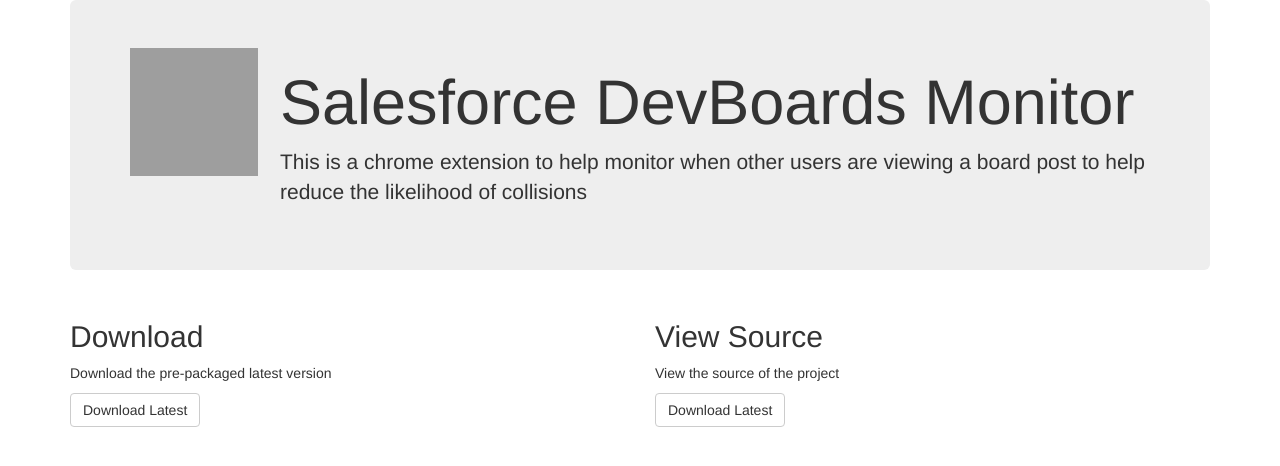
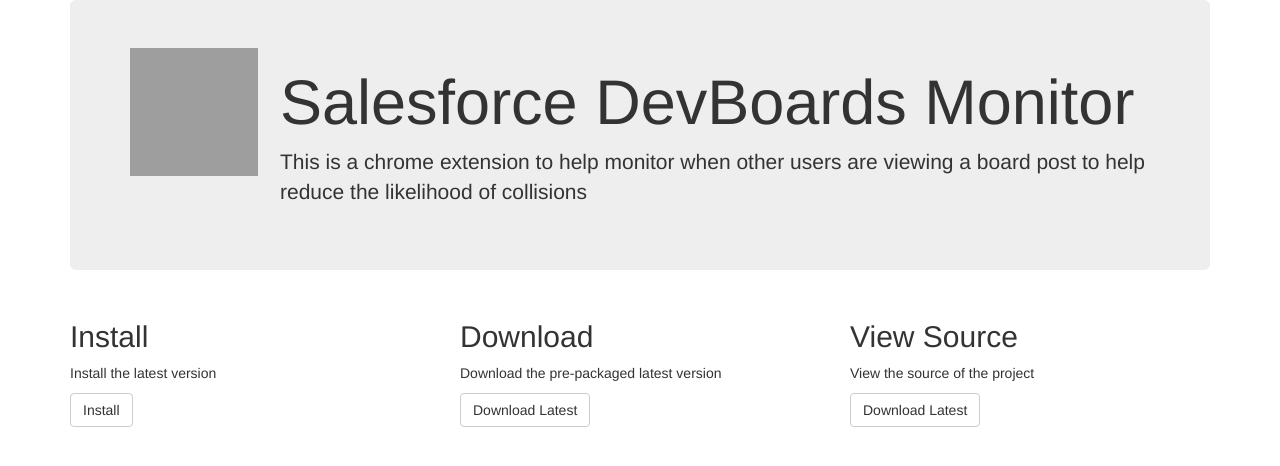
Before and after one commit to pcon/devboards-extension, a plain HTML site: page index.html in a window 1280 px wide. Drawn offline with nearby package versions, Linux system fonts and the light colour scheme; grey boxes are pictures that could not be loaded.

Commit message:
Adding chrome store link

```diff
--- a/index.html
+++ b/index.html
@@ -40,12 +40,17 @@
 		</div>
 		<div class="container">
 			<div class="row">
-				<div class="col-md-6">
+				<div class="col-md-4">
+					<h2>Install</h2>
+					<p>Install the latest version</p>
+					<p><a class="btn btn-default" href="https://chrome.google.com/webstore/detail/devboards-active-users/omhjkacdghebmfcegpbaclfpndlppkck" role="button">Install</a></p>
+				</div>
+				<div class="col-md-4">
 					<h2>Download</h2>
 					<p>Download the pre-packaged latest version</p>
 					<p><a class="btn btn-default" href="pkg/devboards-monitor_v1.1.crx" role="button">Download Latest</a></p>
 				</div>
-				<div class="col-md-6">
+				<div class="col-md-4">
 					<h2>View Source</h2>
 					<p>View the source of the project</p>
 					<p><a class="btn btn-default" href="https://github.com/pcon/devboards-monitor" role="button">Download Latest</a></p>
```
